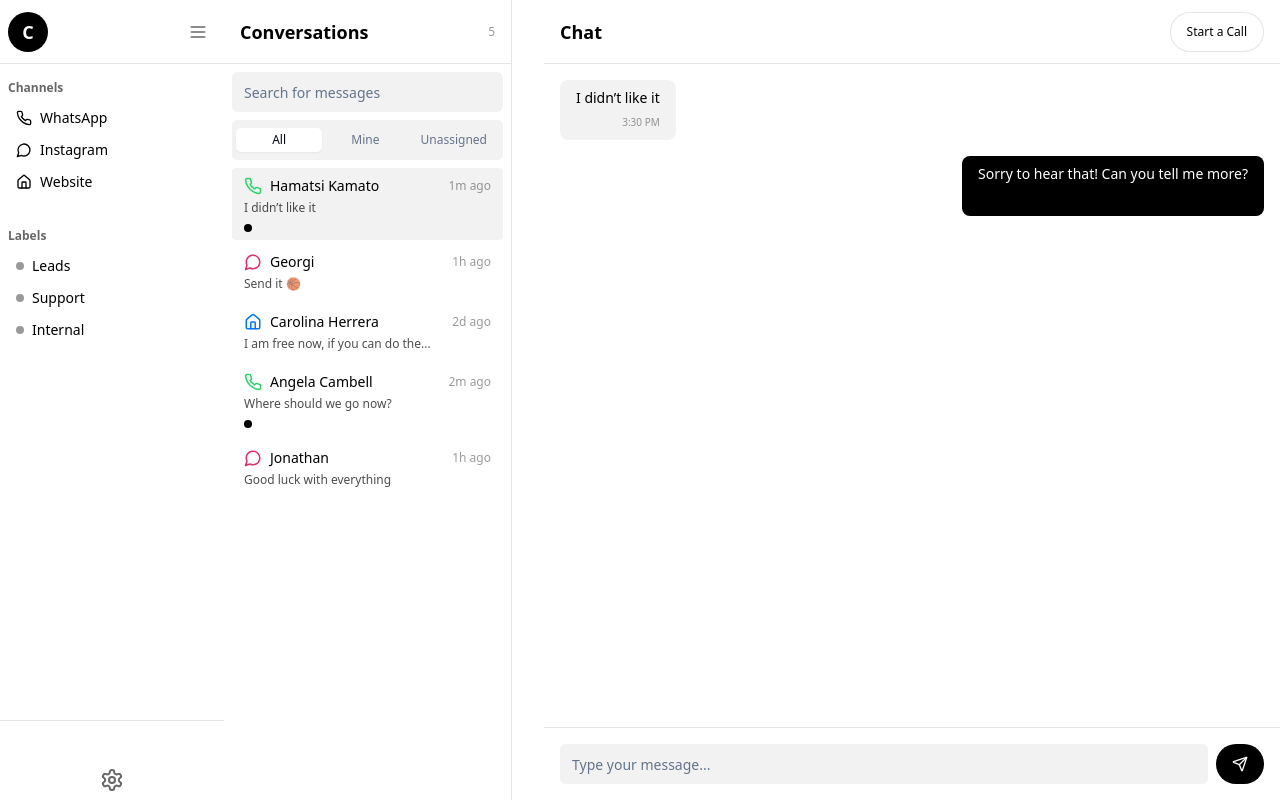
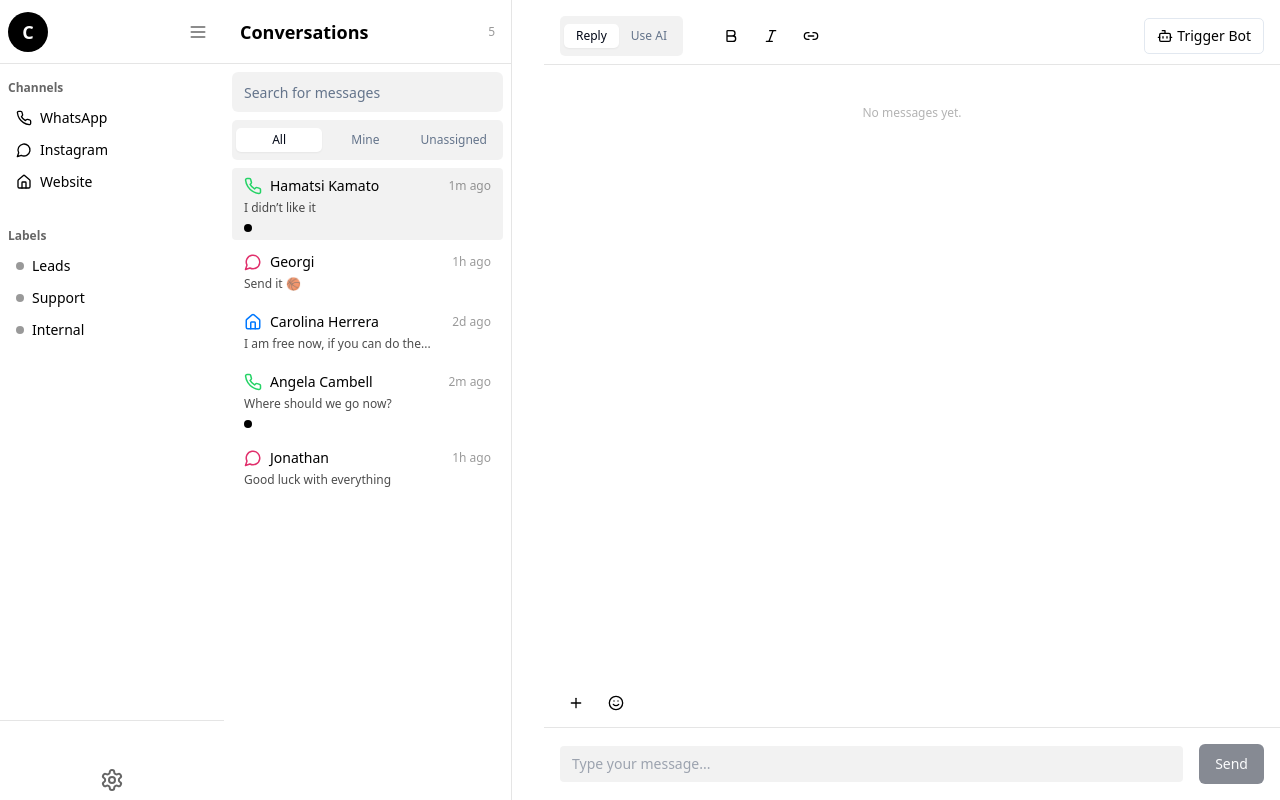
Before and after one commit to Digigit24/celiyo, a React (Vite) app: page / in a window 1280 px wide. Built offline with nearby package versions, Linux system fonts and the light colour scheme.

Commit message:
[dyad] Added detailed minimalistic chat window with tabs, rich text actions, bot trigger, and file/emoji icons - wrote 1 file(s)

```diff
--- a/src/components/ChatWindow.tsx
+++ b/src/components/ChatWindow.tsx
@@ -1,100 +1,131 @@
-import { useRef, useEffect } from "react";
-import { Send, ArrowLeft } from "lucide-react";
+import { useState, useRef } from "react";
+import { Tabs, TabsList, TabsTrigger } from "@/components/ui/tabs";
 import { Button } from "@/components/ui/button";
-import { Input } from "@/components/ui/input";
-
-const messagesData: Record<string, Array<{ from: "me" | "them"; text: string; time: string }>> = {
-  "1": [
-    { from: "them", text: "I didn’t like it", time: "3:30 PM" },
-    { from: "me", text: "Sorry to hear that! Can you tell me more?", time: "3:31 PM" },
-  ],
-  "2": [
-    { from: "me", text: "Send it 🏀", time: "3:30 PM" },
-    { from: "them", text: "Here you go!", time: "3:31 PM" },
-  ],
-  "3": [
-    { from: "them", text: "I am free now, if you can do the...", time: "3:30 PM" },
-    { from: "me", text: "Sure, let's do it!", time: "3:31 PM" },
-  ],
-  "4": [
-    { from: "them", text: "Where should we go now?", time: "3:30 PM" },
-    { from: "me", text: "Let's decide together.", time: "3:31 PM" },
-  ],
-  "5": [
-    { from: "them", text: "Good luck with everything", time: "3:30 PM" },
-    { from: "me", text: "Thank you!", time: "3:31 PM" },
-  ],
-};
+import { DropdownMenu, DropdownMenuTrigger, DropdownMenuContent, DropdownMenuItem } from "@/components/ui/dropdown-menu";
+import { Bold, Italic, Link2, Smile, Plus, Bot } from "lucide-react";
 
 type Props = {
   conversationId: string;
-  isMobile?: boolean;
-  onBack?: () => void;
 };
 
-export const ChatWindow = ({ conversationId, isMobile, onBack }: Props) => {
-  const messages = messagesData[conversationId] || [];
-  const endRef = useRef<HTMLDivElement>(null);
+const botFlows = [
+  { label: "Welcome Flow", value: "welcome" },
+  { label: "FAQ Flow", value: "faq" },
+  { label: "Feedback Flow", value: "feedback" },
+];
 
-  useEffect(() => {
-    endRef.current?.scrollIntoView({ behavior: "smooth" });
-  }, [conversationId, messages.length]);
+export const ChatWindow = ({ conversationId }: Props) => {
+  const [tab, setTab] = useState("reply");
+  const [message, setMessage] = useState("");
+  const [selectedFlow, setSelectedFlow] = useState<string | null>(null);
+  const fileInputRef = useRef<HTMLInputElement>(null);
+
+  const handleFileClick = () => {
+    fileInputRef.current?.click();
+  };
 
   return (
-    <section className="flex flex-col flex-1 min-w-0 bg-white min-h-screen">
-      <div className="flex items-center justify-between h-16 border-b border-black/10 px-4">
-        <div className="flex items-center gap-2">
-          {isMobile && (
-            <Button
-              variant="ghost"
-              size="icon"
-              className="mr-2"
-              onClick={onBack}
-              aria-label="Back"
-            >
-              <ArrowLeft size={20} />
+    <div className="flex flex-col h-full bg-white">
+      {/* Header */}
+      <div className="flex flex-col border-b border-black/10 px-4 pt-4 pb-2">
+        <div className="flex items-center gap-4">
+          {/* Tabs */}
+          <Tabs value={tab} onValueChange={setTab}>
+            <TabsList className="bg-black/5 p-1" style={{ borderRadius: 5 }}>
+              <TabsTrigger value="reply" className="text-xs px-3 py-1" style={{ borderRadius: 5 }}>
+                Reply
+              </TabsTrigger>
+              <TabsTrigger value="ai" className="text-xs px-3 py-1" style={{ borderRadius: 5 }}>
+                Use AI
+              </TabsTrigger>
+            </TabsList>
+          </Tabs>
+          {/* Rich text actions */}
+          <div className="flex items-center gap-2 ml-4">
+            <Button variant="ghost" size="icon" className="h-8 w-8" tabIndex={-1}>
+              <Bold size={16} />
             </Button>
-          )}
-          <span className="font-semibold text-lg">Chat</span>
+            <Button variant="ghost" size="icon" className="h-8 w-8" tabIndex={-1}>
+              <Italic size={16} />
+            </Button>
+            <Button variant="ghost" size="icon" className="h-8 w-8" tabIndex={-1}>
+              <Link2 size={16} />
+            </Button>
+          </div>
+          {/* Bot trigger */}
+          <div className="ml-auto">
+            <DropdownMenu>
+              <DropdownMenuTrigger asChild>
+                <Button variant="outline" size="sm" className="flex items-center gap-1" style={{ borderRadius: 5 }}>
+                  <Bot size={16} />
+                  {selectedFlow ? botFlows.find(f => f.value === selectedFlow)?.label : "Trigger Bot"}
+                </Button>
+              </DropdownMenuTrigger>
+              <DropdownMenuContent align="end">
+                {botFlows.map(flow => (
+                  <DropdownMenuItem
+                    key={flow.value}
+                    onClick={() => setSelectedFlow(flow.value)}
+                  >
+                    {flow.label}
+                  </DropdownMenuItem>
+                ))}
+              </DropdownMenuContent>
+            </DropdownMenu>
+          </div>
         </div>
-        <Button variant="outline" className="border-black/10 text-black px-4 py-1 rounded-full text-xs font-medium">
-          Start a Call
+      </div>
+      {/* Chat area (messages) */}
+      <div className="flex-1 overflow-y-auto px-4 py-2">
+        {/* ...messages would go here... */}
+        <div className="text-center text-black/30 text-xs mt-8">No messages yet.</div>
+      </div>
+      {/* File upload and emoji row */}
+      <div className="flex items-center gap-2 px-4 pb-2">
+        <Button
+          variant="ghost"
+          size="icon"
+          className="h-8 w-8"
+          onClick={handleFileClick}
+          tabIndex={-1}
+        >
+          <Plus size={18} />
+        </Button>
+        <input
+          type="file"
+          ref={fileInputRef}
+          className="hidden"
+          multiple
+        />
+        <Button
+          variant="ghost"
+          size="icon"
+          className="h-8 w-8"
+          tabIndex={-1}
+        >
+          <Smile size={18} />
         </Button>
       </div>
-      <div className="flex-1 overflow-y-auto px-4 py-4 space-y-4">
-        {messages.map((msg, idx) => (
-          <div
-            key={idx}
-            className={`flex ${msg.from === "me" ? "justify-end" : "justify-start"}`}
-          >
-            <div
-              className={`rounded-lg px-4 py-2 max-w-xs text-sm ${
-                msg.from === "me"
-                  ? "bg-black text-white ml-8"
-                  : "bg-black/5 text-black mr-8"
-              }`}
-            >
-              {msg.text}
-              <div className="text-[10px] text-black/40 mt-1 text-right">{msg.time}</div>
-            </div>
-          </div>
-        ))}
-        <div ref={endRef} />
-      </div>
+      {/* Typing area */}
       <form
         className="flex items-center gap-2 border-t border-black/10 px-4 py-4"
         onSubmit={e => {
           e.preventDefault();
+          if (message.trim()) {
+            setMessage("");
+          }
         }}
       >
-        <Input
+        <input
+          className="flex-1 bg-black/5 rounded px-3 py-2 border-none outline-none text-sm"
           placeholder="Type your message..."
-          className="flex-1 bg-black/5 border-none text-black"
+          value={message}
+          onChange={e => setMessage(e.target.value)}
         />
-        <Button type="submit" className="bg-black text-white rounded-full px-4 py-2">
-          <Send size={16} />
+        <Button type="submit" className="ml-2" disabled={!message.trim()}>
+          Send
         </Button>
       </form>
-    </section>
+    </div>
   );
 };
```
